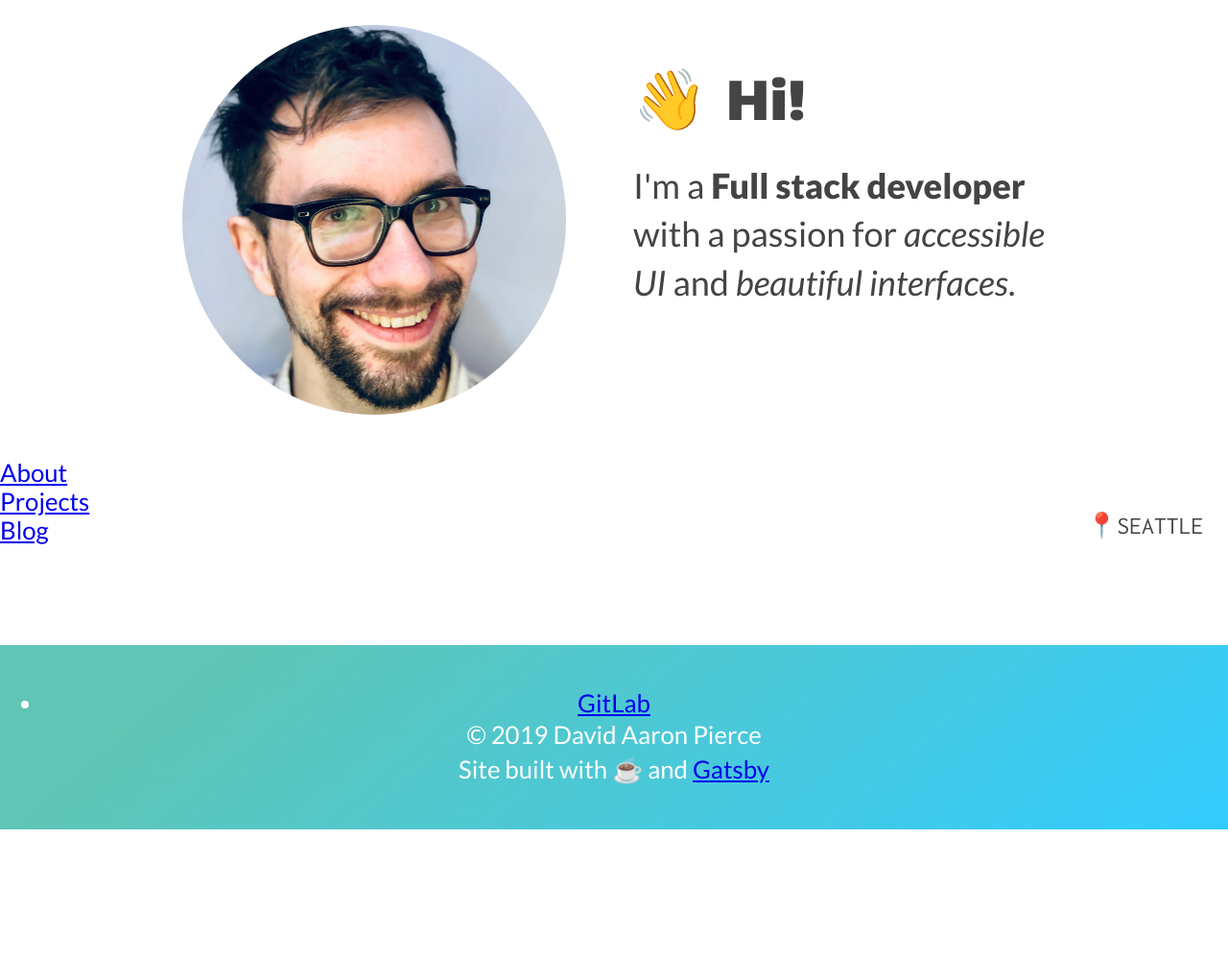
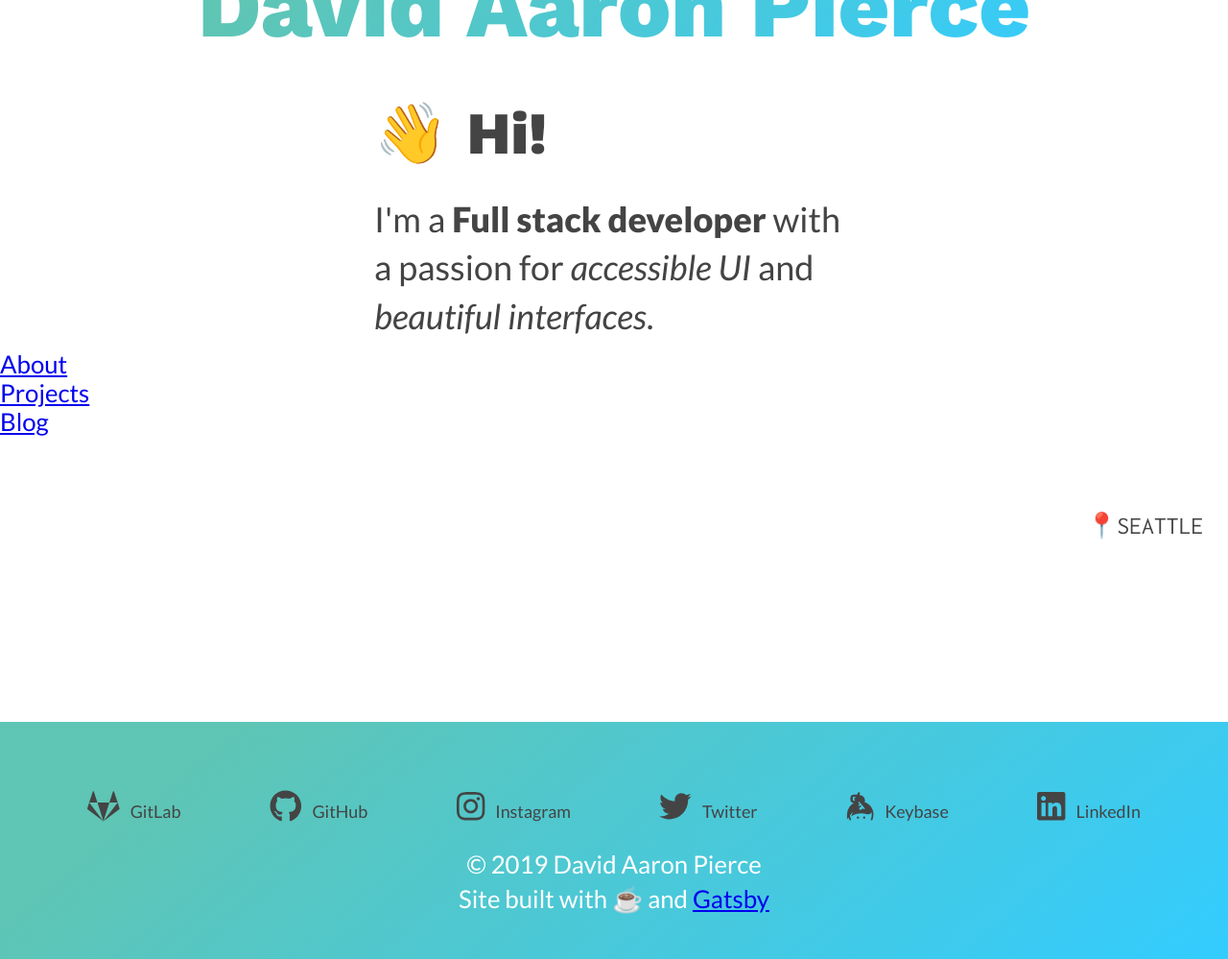
Before and after one commit to dapierce/davidpie-archive, a Gatsby site: page / in a window 1280 px wide. Shown: the part 208-1207 px from the top of the page at 96% size. Before the commit the page ends 1072 px from the top, so only its background shows below. Built offline with nearby package versions, Linux system fonts and the light colour scheme; Gatsby itself is replaced by a stand-in of ours.

Commit message:
Links added to footer + Font Awesome + npm update

```diff
--- /dev/null
+++ b/src/components/footer.js
@@ -0,0 +1,25 @@
+import { Link } from "gatsby"
+import React from "react"
+
+import Links from "./links"
+
+const Footer = () => (
+  <footer>
+    <Links />
+    <p>
+      © {new Date().getFullYear()} David Aaron Pierce
+      <br />
+      Site built with{" "}
+      <div className="emoji">
+        <span role="img" aria-label="coffee">
+          ☕
+        </span>
+      </div>{" "}
+      and
+      {` `}
+      <a href="https://www.gatsbyjs.org">Gatsby</a>
+    </p>
+  </footer>
+)
+
+export default Footer
--- a/src/components/intro.js
+++ b/src/components/intro.js
@@ -1,8 +1,6 @@
 import { Link } from "gatsby"
 import PropTypes from "prop-types"
 import React from "react"
-
-import FaceImg from "./image"
 
 import styles from "./styles/intro.module.css"
 
@@ -11,10 +9,8 @@ const Intro = () => (
     <div className={styles.frame}>
       <h1 className={styles.title}>David Aaron Pierce</h1>
     </div>
-    <div className={styles.frame__twocolumn}>
-      <div className={styles.face}>
-        <FaceImg />
-      </div>
+    {/* <div className={styles.frame__twocolumn}>
+      <div className={styles.face}></div> */}
     <div className={styles.blurb}>
       <h2 className={styles.hi}>
         <div className={styles.wave}>
@@ -35,7 +31,7 @@ const Intro = () => (
       </span>
       Seattle
     </p>
-    </div>
+    {/* </div> */}
     <div className={styles.buttonList}>
       <ul>
         <li>
--- a/src/components/layout.js
+++ b/src/components/layout.js
@@ -9,32 +9,16 @@ import React from "react"
 import PropTypes from "prop-types"
 
 import Links from "./links"
+import Footer from "./footer"
 
 import "./styles/layout.css"
 
 const Layout = ({ children }) => {
   return (
-    <>
-      <div>
-        <main>{children}</main>
-        <footer>
-          <Links />
-          <p>
-            © {new Date().getFullYear()} David Aaron Pierce
-            <br />
-            Site built with{" "}
-            <div className="emoji">
-              <span role="img" aria-label="coffee">
-                ☕
-              </span>
-            </div>{" "}
-            and
-            {` `}
-            <a href="https://www.gatsbyjs.org">Gatsby</a>
-          </p>
-        </footer>
-      </div>
-    </>
+    <div>
+      <main>{children}</main>
+      <Footer />
+    </div>
   )
 }
 
--- a/src/components/links.js
+++ b/src/components/links.js
@@ -1,11 +1,52 @@
 import React from "react"
+
+import { FontAwesomeIcon } from "@fortawesome/react-fontawesome"
+import {
+  faGitlab,
+  faGithub,
+  faInstagram,
+  faTwitter,
+  faKeybase,
+  faLinkedin,
+} from "@fortawesome/free-brands-svg-icons"
 
 const Links = () => (
   <div className="links">
     <ul>
       <li>
         <a href="https://gitlab.com/dapierce" alt="GitLab">
-          GitLab
+          <FontAwesomeIcon icon={faGitlab} />
+          <span className="link-label">GitLab</span>
+        </a>
+      </li>
+      <li>
+        <a href="https://github.com/dapierce" alt="GitHub">
+          <FontAwesomeIcon icon={faGithub} />
+          <span className="link-label">GitHub</span>
+        </a>
+      </li>
+      <li>
+        <a href="https://www.instagram.com/da_pierce/" alt="Instagram">
+          <FontAwesomeIcon icon={faInstagram} />
+          <span className="link-label">Instagram</span>
+        </a>
+      </li>
+      <li>
+        <a href="https://twitter.com/da_pierce" alt="Twitter">
+          <FontAwesomeIcon icon={faTwitter} />
+          <span className="link-label">Twitter</span>
+        </a>
+      </li>
+      <li>
+        <a href="https://keybase.io/dapierce" alt="Keybase">
+          <FontAwesomeIcon icon={faKeybase} />
+          <span className="link-label">Keybase</span>
+        </a>
+      </li>
+      <li>
+        <a href="https://www.linkedin.com/in/piercedavid/" alt="LinkedIn">
+          <FontAwesomeIcon icon={faLinkedin} />
+          <span className="link-label">LinkedIn</span>
         </a>
       </li>
     </ul>
--- a/src/components/styles/intro.module.css
+++ b/src/components/styles/intro.module.css
@@ -23,7 +23,7 @@
   color: transparent;
   font-size: 3.6em;
   text-align: center;
-  margin-top: 10vh;
+  margin-top: 20vh;
   padding-left: 0;
   padding-right: 0;
   transition: all 0.4s ease-in-out;
@@ -118,7 +118,7 @@
 
 @media only screen and (max-width: 500px) {
   .title {
-    margin-top: 0;
+    margin-top: 10vw;
   }
   .frame__twocolumn {
     grid-template-columns: 100%;
@@ -131,7 +131,7 @@
   }
 }
 
-@media only screen and (max-height: 600px) and (min-width: 501) {
+@media only screen and (max-height: 550px) {
   .container {
     font-size: 80%;
   }
--- a/src/components/styles/layout.css
+++ b/src/components/styles/layout.css
@@ -98,8 +98,42 @@ p {
   }
 }
 
+.links ul {
+  display: flex;
+  justify-content: space-around;
+  list-style: none;
+  font-size: 1.5rem;
+  width: 100%;
+}
+
+.links li {
+  margin: 1rem;
+  white-space: nowrap;
+}
+
+.links a,
+.links a:visited {
+  color: var(--text-color);
+  text-decoration: none;
+}
+.links a:hover {
+  color: white;
+  text-decoration: underline;
+}
+
+.links .link-label {
+  font-size: 0.8rem;
+  padding-left: 0.5rem;
+}
+
 @media only screen and (min-width: 900px) {
   html {
     font-size: 1.4em;
   }
 }
+
+@media only screen and (max-width: 640px) {
+  .link-label {
+    display: none;
+  }
+}
```
Also changed, not shown: package.json (+11 -7 lines), src/components/profile-photo.js (renamed from src/components/image.js), 1 other file. Lines whose indentation alone changed are shown as unchanged.
